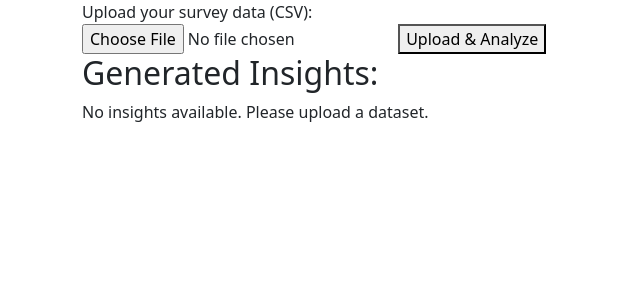
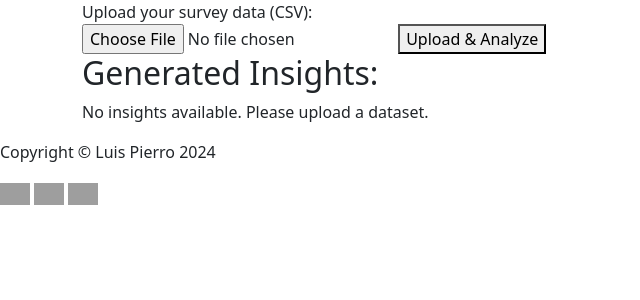
Before and after one commit to luispierro/project-codeinstitute, a Flask app: page / in a window 1280 px wide. Shown: the part 120-420 px from the top of the page, without its empty margins (0-640 px from the left). Run offline with Flask 3, Linux system fonts and the light colour scheme; grey boxes are pictures that could not be loaded.

Commit message:
Add footer

```diff
--- a/templates/index.html
+++ b/templates/index.html
@@ -59,6 +59,12 @@
                 <div class="loader"></div>
             </section>
         </main>
+        <footer>
+            <p>Copyright © Luis Pierro 2024</p>
+            <a href="https://www.youtube.com" target="_blank" rel="noopener" aria-label="Find us on Facebook (link opens in a new tab)"><img src="assets/youtube.png" width="30" alt="icon of youtube"></a>
+            <a href="https://www.instagram.com" target="_blank" rel="noopener" aria-label="Find us on Instagram (link opens in a new tab)"><img src="assets/instagram.png" width="30" alt="icon of instagram"></a>
+            <a href="https://www.twitter.com" target="_blank" rel="noopener" aria-label="Find us on Twitter (link opens in a new tab)"><img src="assets/twitter.png" width="30" alt="icon of twitter"></a>
+        </footer>
         <script src="https://cdn.jsdelivr.net/npm/bootstrap@5.3.3/dist/js/bootstrap.bundle.min.js" integrity="sha384-YvpcrYf0tY3lHB60NNkmXc5s9fDVZLESaAA55NDzOxhy9GkcIdslK1eN7N6jIeHz" crossorigin="anonymous"></script>
         <script src="/static/script/script.js"></script>
     </body>
```
